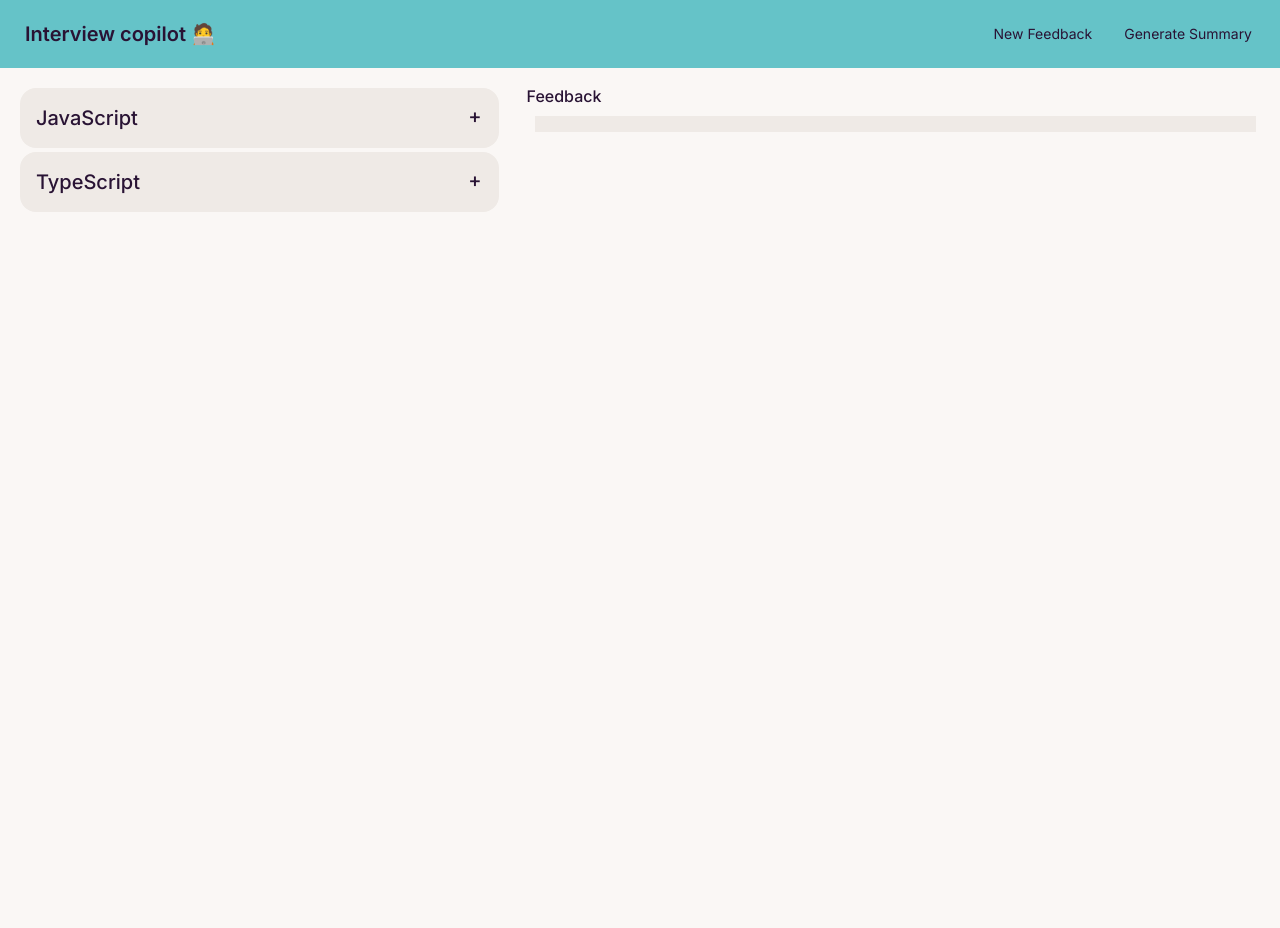
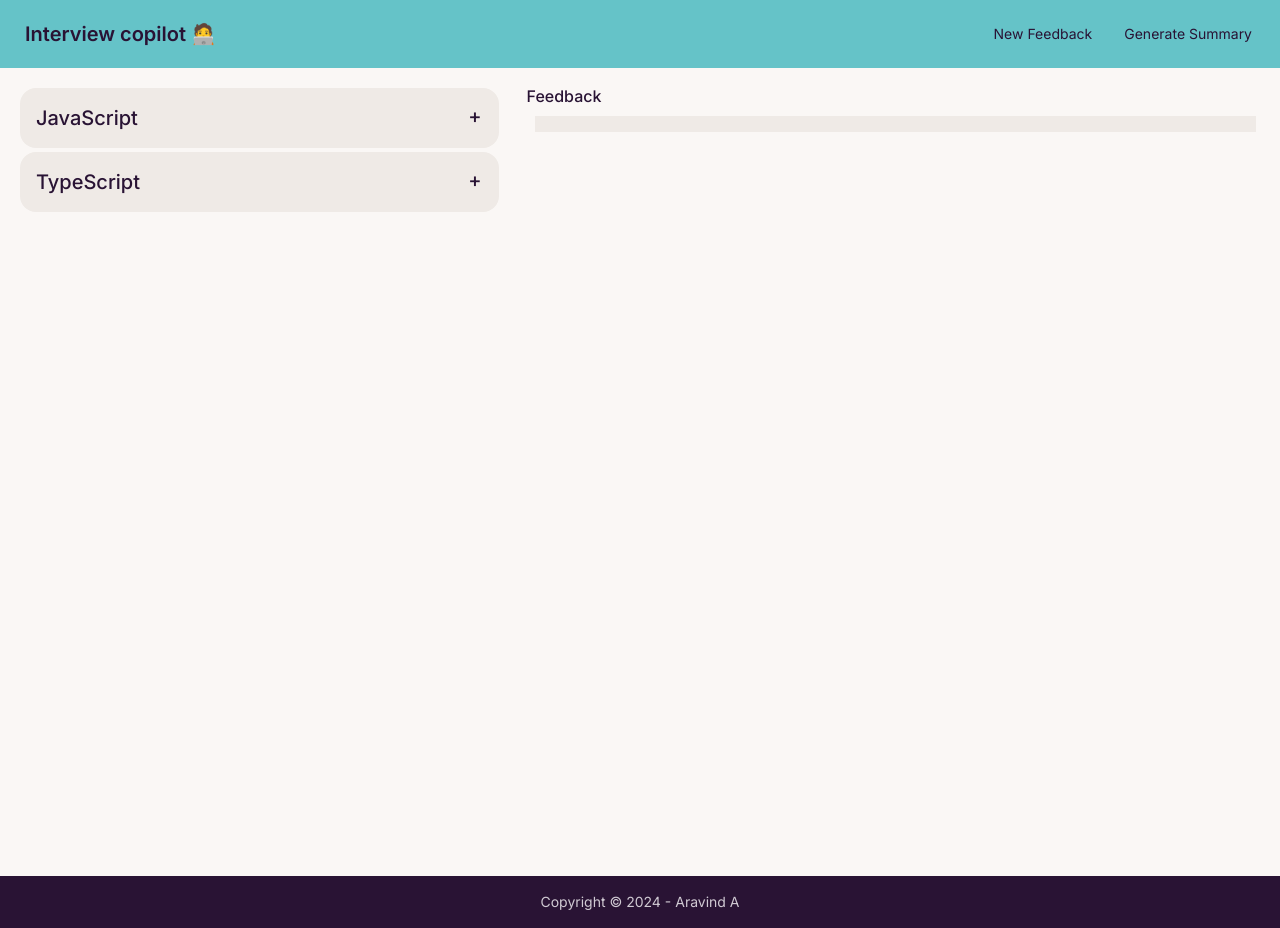
Before and after one commit to Aravin/interview-copilot, a Next.js app in the folder interview-copilot/: page / in a window 1280 px wide. Before the commit the page ends 800 px from the top, so only its background shows below. Built offline with nearby package versions, Linux system fonts and the light colour scheme.

Commit message:
Added footer

```diff
--- a/interview-copilot/app/layout.tsx
+++ b/interview-copilot/app/layout.tsx
@@ -22,7 +22,13 @@ export default function RootLayout({
           {" "}
           <Navbar />
         </nav>
-        <main>{children}</main>
+        <main className="min-h-screen">{children}</main>
+
+        <footer className="footer footer-center p-4 bg-neutral text-neutral-content">
+          <aside>
+            <p>Copyright © 2024 - Aravind A</p>
+          </aside>
+        </footer>
       </body>
     </html>
   );
```
